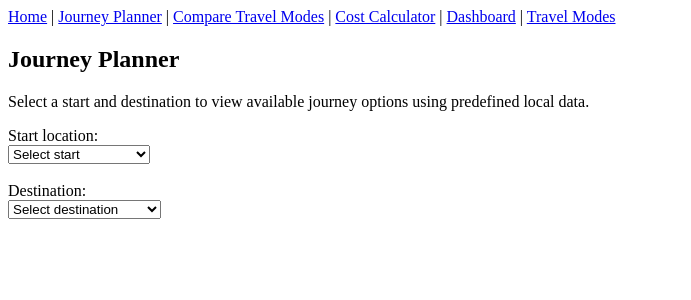
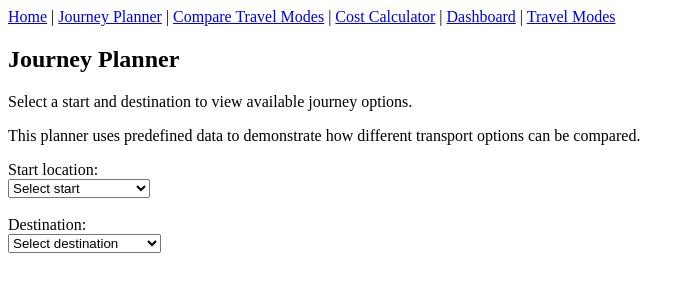
Before and after one commit to sitanatarajan2006/React-Project, a React (Vite) app in the folder st-marys-mobility-hub/: page /journey-planner in a window 1280 px wide. Shown: the top 300 px of the page, without its empty margins (0-691 px from the left). Built offline with nearby package versions, Linux system fonts and the light colour scheme.

Commit message:
added additional information for predefined routes

```diff
--- a/st-marys-mobility-hub/src/pages/JourneyPlanner.jsx
+++ b/st-marys-mobility-hub/src/pages/JourneyPlanner.jsx
@@ -43,8 +43,12 @@ function JourneyPlanner() {
       <h2>Journey Planner</h2>
 
       <p>
-        Select a start and destination to view available journey options using
-        predefined local data.
+        Select a start and destination to view available journey options.
+      </p>
+
+      <p>
+        This planner uses predefined data to demonstrate how different transport
+        options can be compared.
       </p>
 
       <label>Start location:</label>
@@ -71,6 +75,13 @@ function JourneyPlanner() {
 
       {isInvalidSelection && (
         <p>Please select different start and destination locations.</p>
+      )}
+
+      {selectedRoute && !isInvalidSelection && (
+        <p>
+          Showing journey options from <strong>{start}</strong> to{" "}
+          <strong>{end}</strong>.
+        </p>
       )}
 
       {selectedRoute && !isInvalidSelection ? (
```
